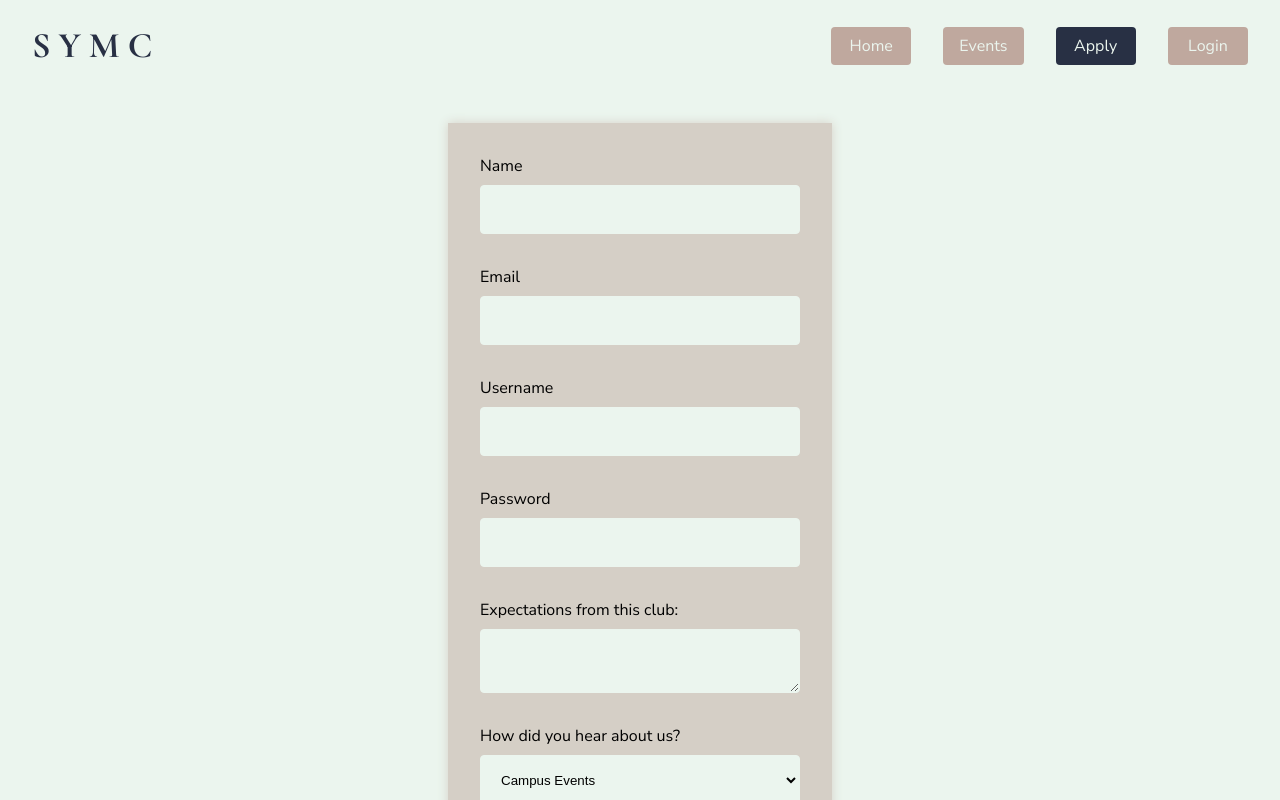
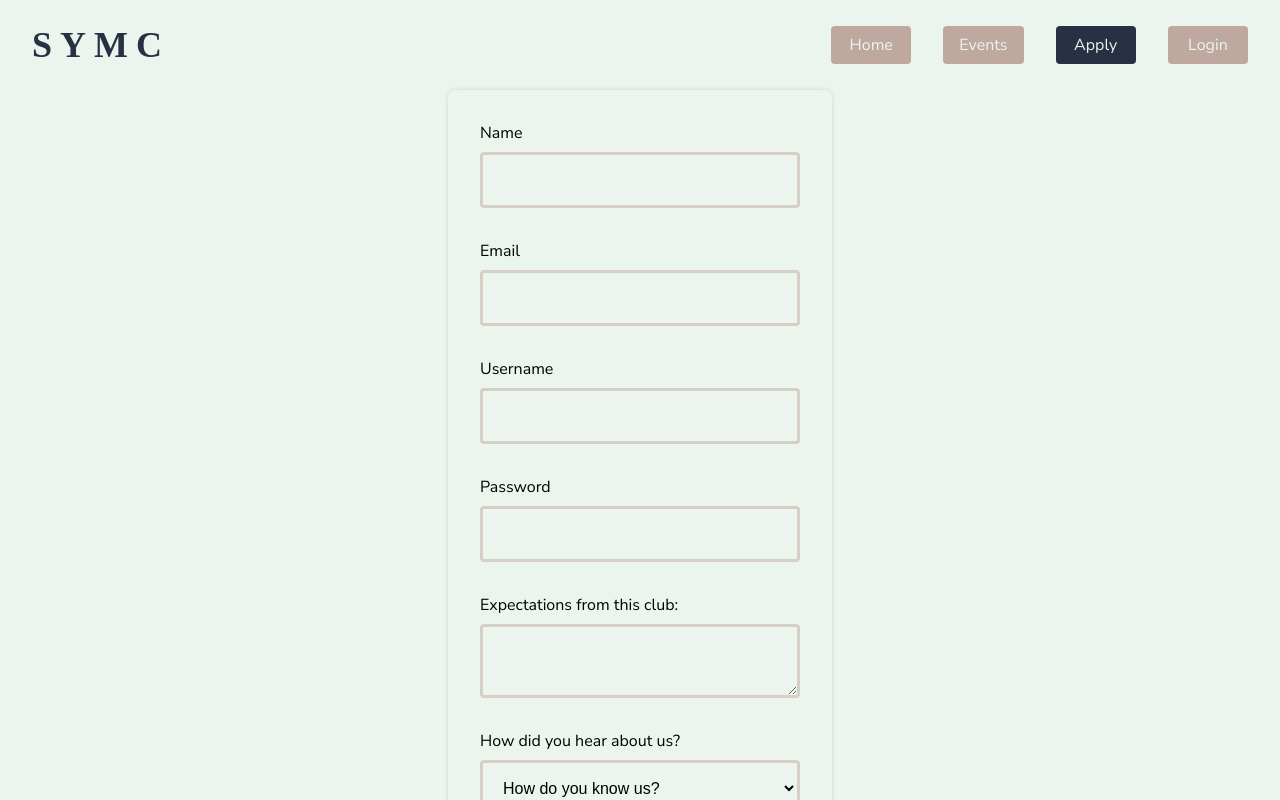
Before and after one commit to rielAsh24/Share-Your-Music, a React (Vite) app in the folder frontend/: page /Share-Your-Music/apply in a window 1280 px wide. Built offline with nearby package versions, Linux system fonts and the light colour scheme; no server answers.

Commit message:
Frontend styles revamped
Rebased with React Router

```diff
--- a/frontend/package.json
+++ b/frontend/package.json
@@ -1,5 +1,5 @@
 {
-  "name": "clubreact",
+  "name": "symc-frontend",
   "version": "1.3.0",
   "description": "",
   "scripts": {
--- a/frontend/src/app/Apply.tsx
+++ b/frontend/src/app/Apply.tsx
@@ -108,6 +108,10 @@ export default function Apply() {
         <span>
           <label>How did you hear about us?</label>
           <select {...register("Mode", { required: true })}>
+            <option selected className="pH" value="How do you know us?">
+              How do you know us?
+            </option>
+            <hr />
             <option value="Campus Events">Campus Events</option>
             <option value="Social Media">Social Media</option>
             <option value="School Website">School Website</option>
--- a/frontend/src/styles/activities.sass
+++ b/frontend/src/styles/activities.sass
@@ -10,15 +10,15 @@
 	th
 		width: 33.33%
 		text-align: center
+		background-color: $primary_2
 		padding: 1rem 2rem
 		outline: 0.1rem solid $primary_2
 		@include responsive($lg)
 			padding: 2rem
 	td
 		padding: 0.5rem
-		outline: 0.1rem solid $primary_2
+		border-bottom: 1px solid $primary_2
 		button
-			@extend .styled-buttons
 			width: 7rem
 	.data-center
 		width: 5%
--- a/frontend/src/styles/apply.sass
+++ b/frontend/src/styles/apply.sass
@@ -2,11 +2,7 @@
 
 .membership_form
 	@extend .form_design
-	.button-group
-		display: flex
-		justify-content: center
-		row-gap: 1rem
-	select, option, option
+	select, option
 		padding: 0.5rem
 		background-color: $primary
 		border: 1px solid $primary
@@ -21,7 +17,6 @@ dialog
 	padding: 2rem
 	width: 24rem
 	background-color: $primary_2
-	font-family: $Nunito
 	border-radius: $rounded-lg
 	box-shadow: 0 0 0.5rem 0.1rem rgba(0, 0, 0, 0.5)
 	@include responsive($lg)
@@ -44,7 +39,7 @@ dialog
 		text-align: center
 		padding-top: 1rem
 	button
-		@extend .styled-buttons
+		@extend .styled-buttons, .button-group
 		padding: 0.75rem
 		width: 10em
 		@include responsive($lg)
--- a/frontend/src/styles/designsystem.sass
+++ b/frontend/src/styles/designsystem.sass
@@ -1,11 +1,11 @@
 @import "media-queries"
-@import url('https://fonts.googleapis.com/css2?family=Catamaran:wght@600;700;800;900&family=Cormorant+Garamond:wght@300;400;500;600;700&family=Nunito+Sans:ital,opsz,wght@0,6..12,200;0,6..12,300;0,6..12,400;0,6..12,500;1,6..12,200;1,6..12,300;1,6..12,400;1,6..12,500&display=swap')
+@import url('https://fonts.googleapis.com/css2?family=Catamaran:wght@300;400;500;600;700&family=Nunito+Sans:ital,opsz,wght@0,6..12,200;0,6..12,300;0,6..12,400;0,6..12,500;1,6..12,200;1,6..12,300;1,6..12,400;1,6..12,500&display=swap')
 
 // COLORS
 $primary: #EBF5EE
 $primary_2: #D5CFC6
 $secondary: #BFA89E
-$secondary_2: #8B786D
+$secondary_2: #B69B90
 $secondary_3: #6C5B51
 $tertiary: #78A1BB
 $tertiary_2: #283044
@@ -45,6 +45,7 @@ $Nunito: "Nunito Sans", sans-serif
   box-sizing: border-box
   margin: 0
   padding: 0
+  font-size: $text-base
 
 body, button
   font-size: $text-base
@@ -53,17 +54,15 @@ body, button
 .article-content
   display: flex
   width: 100%
-  align-content: center
+  flex-direction: column
   justify-content: center
-  flex-wrap: wrap
-  flex-grow: 1
+  align-items: center
   row-gap: 1rem
-  padding: 2rem 1rem
+  padding: 0rem 2rem
   @include responsive($lg)
-    flex-wrap: nowrap
-    flex-grow: 1
-    align-items: center
-    padding: 2rem
+    flex-direction: row
+    align-content: center
+    padding: 0rem 2rem
 
 .styled-buttons
   background-color: $secondary
@@ -85,8 +84,8 @@ body, button
   flex-direction: column
   row-gap: 2rem
   padding: 2rem
-  box-shadow: 0 0 10px 0 $primary_2
-  background-color: $primary_2
+  box-shadow: 0 0 0.25rem 0 $primary_2
+  border-radius: 0.5rem
   @include responsive($lg)
     width: 24rem
   span
@@ -101,11 +100,11 @@ body, button
     input, textarea, select, option
       padding: 1rem
       background-color: $primary
-      border: 1px solid $primary
+      border: solid $primary_2
       border-radius: 0.25rem
       &:focus
         outline: none
-        border: 1px solid $primary_2
+        border: 2px solid $secondary
       &::placeholder
         opacity: 0.5
         @include responsive($lg)
--- a/frontend/src/styles/home.sass
+++ b/frontend/src/styles/home.sass
@@ -12,9 +12,6 @@
     display: flex
     width: 48%
     flex-shrink: 0
-    padding: 1rem
-    background-color: $primary_2
-    box-shadow: 0 0.25rem 0.5rem 0 $primary_2
 
   h2
     display: flex
@@ -25,28 +22,27 @@
     padding-top: 2rem
     font-size: $text-4xl
     font-weight: 600
-    font-family: ui-serif, $Cormorant
     letter-spacing: 0.125rem
     @include responsive($lg)
       width: fit
       padding-top: 0rem
-      justify-content: center
+      justify-content: start
 
   p
     width: 87%
     text-align: center
     line-height: 1.5rem
-    padding: 0rem 3rem
     @include responsive($lg)
       width: 100%
-      padding: 0rem 1rem
-      text-align: left
+      text-align: justify
+      padding-right: 2rem
 
-  img
-    width: 100%
-    height: auto
-    padding: 2rem
-    @include responsive($lg)
-      padding: 0rem
-      flex-shrink: 0
-      z-index: 1
+img
+  width: 96%
+  height: auto
+  aspect-ratio: "16/9"
+  border-radius: 0.25rem
+  @include responsive($lg)
+    padding: 0rem
+    flex-shrink: 0
+    z-index: 1
--- a/frontend/src/styles/index.sass
+++ b/frontend/src/styles/index.sass
@@ -2,6 +2,7 @@
 
 body
 	height: 100vh
+	font-family: ui-sans, $Nunito
 
 main
 	height: 100%
--- a/frontend/tsconfig.json
+++ b/frontend/tsconfig.json
@@ -15,6 +15,6 @@
     "target": "ESNext",
     "types": ["vite/client"]
   },
-  "include": ["vite-env.d.ts", "src/**/*"],
+  "include": ["src/**/*.ts", "vite-env.d.ts", "src/**/*.tsx"],
   "exclude": ["node_modules"]
 }
--- a/frontend/vite.config.ts
+++ b/frontend/vite.config.ts
@@ -12,7 +12,7 @@ export default defineConfig({
   publicDir: "public",
   resolve: {
     alias: {
-      "@": path.resolve(__dirname, "./src"),
+      "@": path.resolve(__dirname, "src"),
     },
   },
 });
```
Also changed, not shown: frontend/src/styles/login.sass (+0 -10 lines), 1 other file (tests, documents, lock files or other folders).
